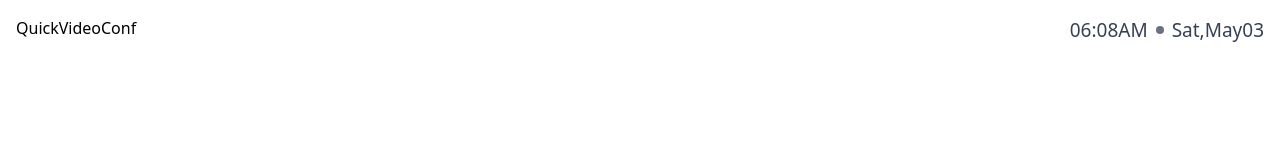
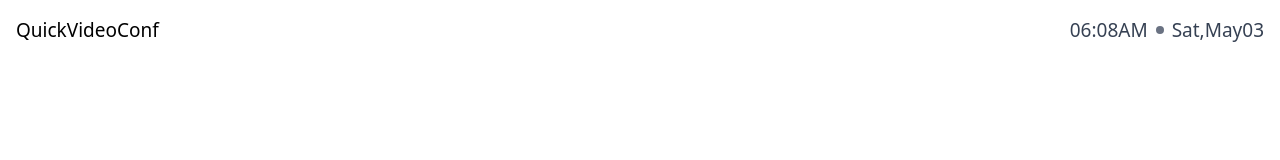
Before and after one commit to Tirth-Parikh/video-call, a React (Vite) app in the folder client/: page / in a window 1280 px wide. Shown: the top 160 px of the page. Built offline with nearby package versions, Linux system fonts and the light colour scheme; the HTML template or start-up script is replaced by a standard one.

Commit message:
cahnge done

```diff
--- a/client/src/components/Navbar.jsx
+++ b/client/src/components/Navbar.jsx
@@ -9,7 +9,7 @@ const date = moment().format('ddd,MMMDD');     // e.g., Sat,Apr26
     <div className="text-gray p-4 flex justify-between">
     <div>
 
-      <Link to="/" >
+      <Link to="/" className='text-[19px]'>
         QuickVideoConf
       </Link>
     </div>
--- a/client/src/pages/Home.jsx
+++ b/client/src/pages/Home.jsx
@@ -100,7 +100,7 @@ export default function Home() {
       </div>
 
     </div>
-    <section className="max-w-3xl mx-auto px-4 ">
+    <section className="max-w-3xl mx-auto px-4 pt-0 pb-3.5">
       <h2 className="text-2xl sm:text-3xl font-bold mb-6 text-center">FAQs</h2>
       <div className="space-y-4">
         {faqs.map((faq, index) => (
```
